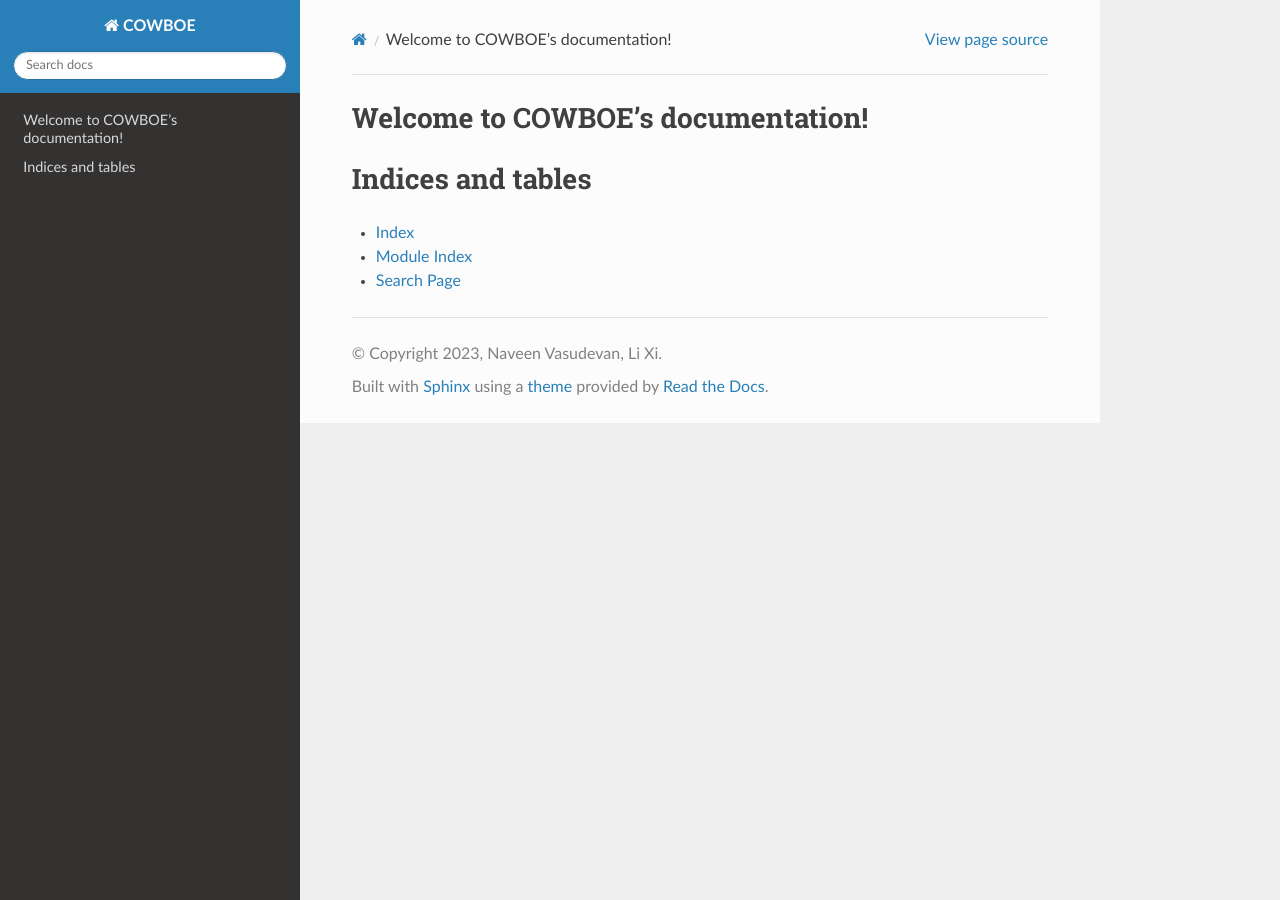
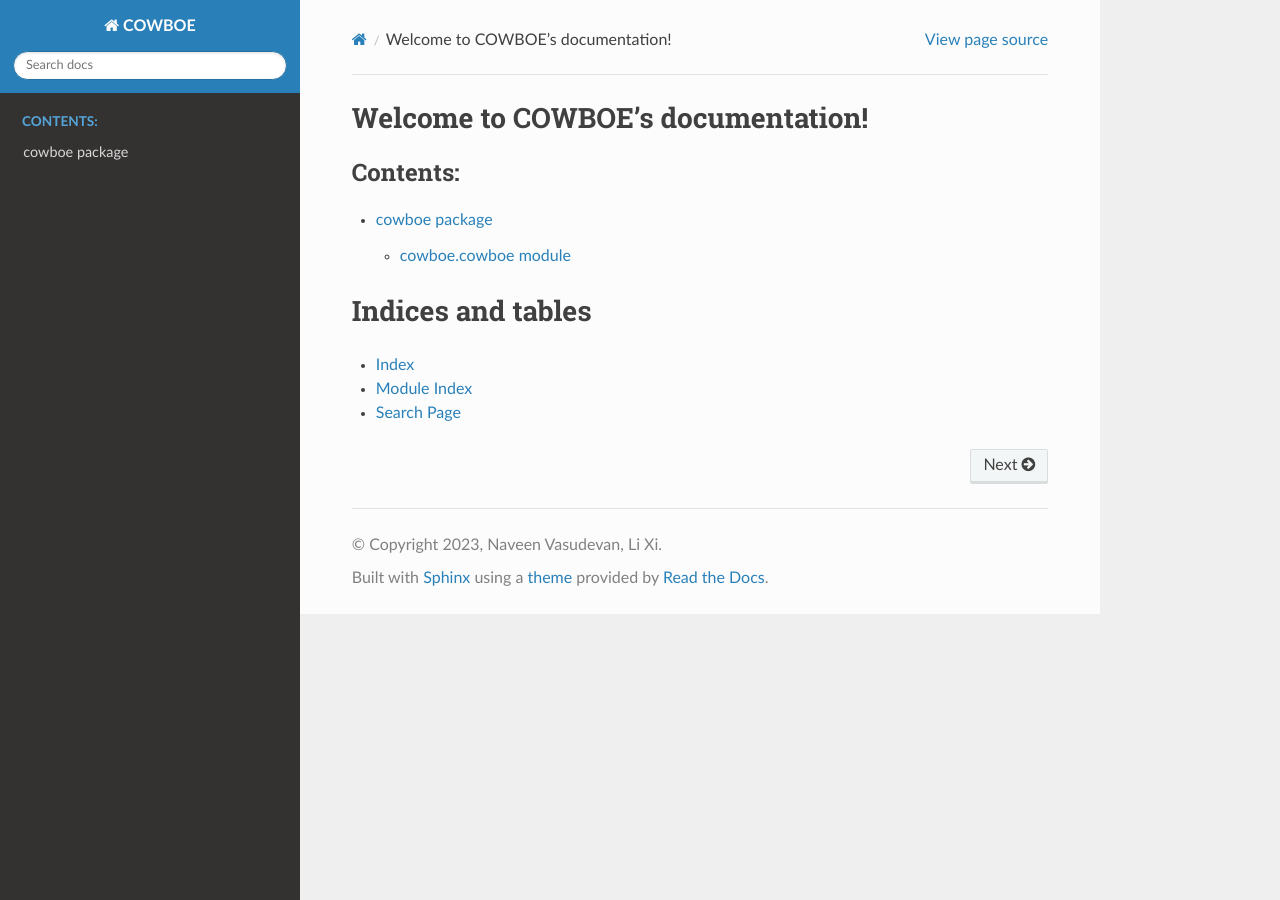
Before and after one commit to kuroonai/cowboe, a Sphinx documentation site: the page built from docs/index.rst, in a window 1280 px wide. Built offline with Sphinx 7.4.7 and the Read the Docs theme 2.0.0, drawn with Linux system fonts in a browser that asks for light colours.

Commit message:
docs updates

```diff
--- a/docs/conf.py
+++ b/docs/conf.py
@@ -30,7 +30,7 @@ release = '1.0.9'
 # Add any Sphinx extension module names here, as strings. They can be
 # extensions coming with Sphinx (named 'sphinx.ext.*') or your custom
 # ones.
-extensions = ["sphinx.ext.viewcode","sphinx.ext.autodoc","sphinx.ext.inheritance_diagram","sphinx.ext.todo"]
+extensions = ["sphinx.ext.viewcode","sphinx.ext.autodoc","sphinx.ext.todo"]
 
 # Add any paths that contain templates here, relative to this directory.
 templates_path = ['_templates']
--- a/docs/index.rst
+++ b/docs/index.rst
@@ -8,8 +8,9 @@ Welcome to COWBOE's documentation!
 
 .. toctree::
    :maxdepth: 2
-   :caption:
-   modules
+   :caption: Contents:
+
+   cowboe
 
 
 Indices and tables
```
